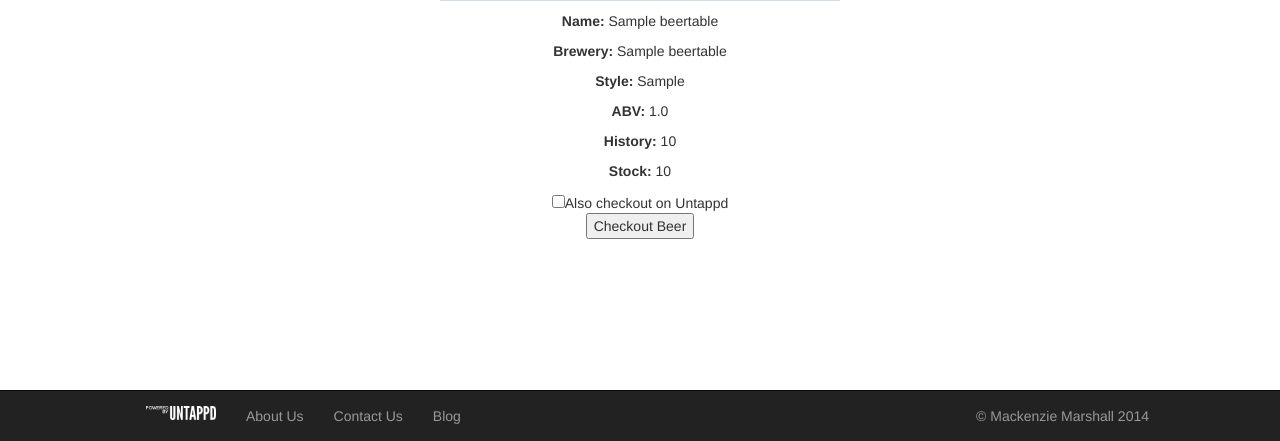
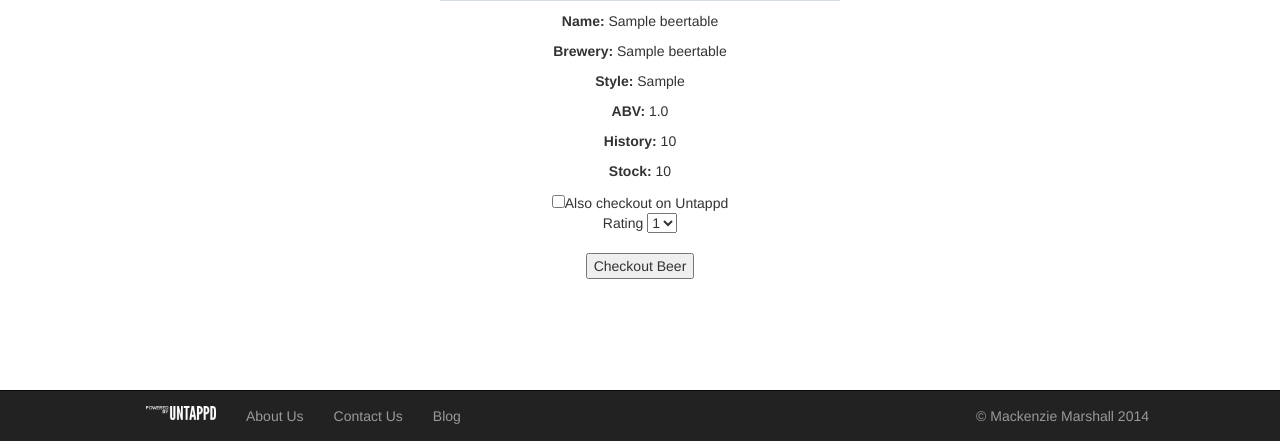
Before and after one commit to marshall91/beerstock, a Django app: page /beers/checkout_beer/1/ in a window 1280 px wide. Shown: the part 359-800 px from the top of the page. Run offline with Django 3.2, Linux system fonts and the light colour scheme; a user stored in the database is signed in; tables that the repository leaves empty hold one stand-in row (values such as "Sample post"); grey boxes marked "Sample" are stand-in pictures; parts of the project's set-up code (start-up, migrations or seed data) failed here and were passed over; some libraries are stand-ins or nearby versions.

Commit message:
Fixed redirect after adding stock and added rating to checkin

```diff
--- a/Untappd.py
+++ b/Untappd.py
@@ -18,8 +18,8 @@ def UntappdSearch(query):
     return json_response
 
 
-def UntappdCheckout(auth, bid):
-    params = urllib.urlencode({'gmt_offset': -8, 'timezone': 'PST', 'bid': bid})
+def UntappdCheckout(auth, bid, rating):
+    params = urllib.urlencode({'gmt_offset': -8, 'timezone': 'PST', 'bid': bid, 'rating': rating})
     url = "http://api.untappd.com/v4/checkin/add?access_token="+auth
     response = urllib2.urlopen(url, params).read()
     json_response = json.loads(response)
--- a/beers/views.py
+++ b/beers/views.py
@@ -56,7 +56,7 @@ def update_beer(request, bid):
         stock.amountDrank = new_history
         stock.amountInStock = new_stock
         stock.save()
-        return render(request, 'beers/untappd_beer_update.html')
+        return render(request, 'beers/stock_index.html')
     else:
         beer = BeerTable.objects.get(untappdId=bid)
         try:
@@ -102,9 +102,10 @@ def checkout_beer(request, bid):
         history = HistoryTable(owner=request.user, untappdId=beer.untappdId, beerName=beer.name)
         history.save()
         untappd_checkout = request.POST.get("untappdCheckout", "")
+        untappd_rating = request.POST.get("untappdRating", "")
         if untappd_checkout:
             member = MemberTable.objects.get(user=request.user)
-            untappd_response = UntappdCheckout(member.untappdAuth, bid)
+            untappd_response = UntappdCheckout(member.untappdAuth, bid, untappd_rating)
             if untappd_response['meta']['code'] == 500:
                 failure = json.dumps(untappd_response, sort_keys=True, indent=4, separators=(',', ': '))
                 context = Context({
--- a/templates/beers/untappd_beer_checkout.html
+++ b/templates/beers/untappd_beer_checkout.html
@@ -16,6 +16,14 @@
 			{% csrf_token %}
 			<p align="center">
 				<input type="checkbox" name="untappdCheckout" value="untappdCheckout">Also checkout on Untappd<br>
+                Rating
+                <select name="untappdRating" value="untappdCheckout">
+                    <option value="1">1</option>
+                    <option value="2">2</option>
+                    <option value="3">3</option>
+                    <option value="4">4</option>
+                    <option value="5">5</option>
+                </select><br><br>
 				<input type="submit" value="Checkout Beer"></p>
 		</form>
 	{% else %}
--- a/templates/layouts/toolbar.html
+++ b/templates/layouts/toolbar.html
@@ -37,7 +37,7 @@
                             <span class="icon-bar"></span>
                             <span class="icon-bar"></span>
                         </button>
-                        <a class="navbar-brand" href="#"><img src="/static/images/logo.png" height="70%"> Beerstock</a>
+                        <a class="navbar-brand" href="/beers/stock_index"><img src="/static/images/logo.png" height="70%"> Beerstock</a>
                      </div>
                     <div class="navbar-collapse collapse">
                         <ul class="nav navbar-nav">
```
